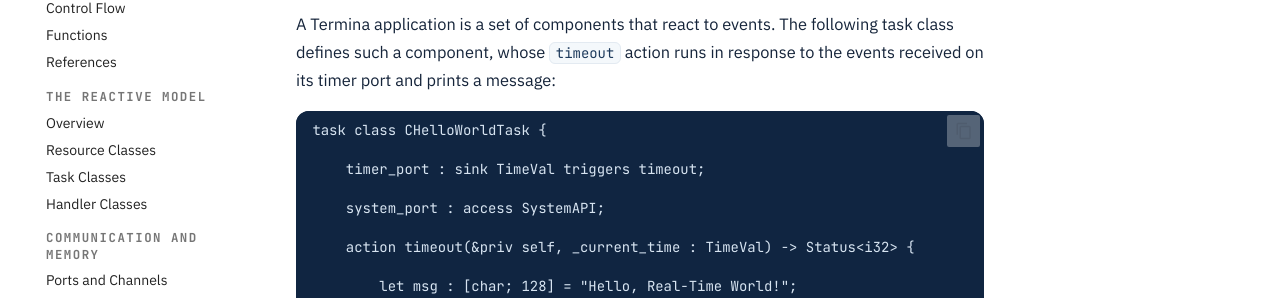
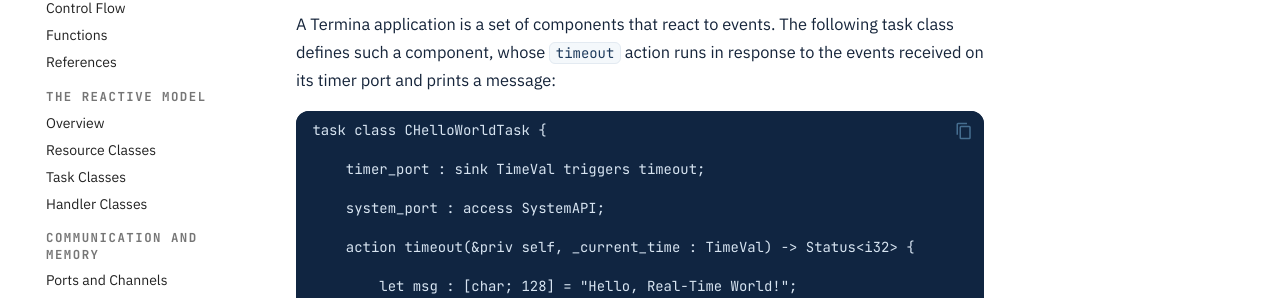
Before and after one commit to termina-lang/termina-book, an MkDocs documentation site: the page built from docs/index.md, in a window 1280 px wide. Shown: the part 462-760 px from the top of the page. Built offline with MkDocs 1.6.1 and Material for MkDocs 9.7.7, drawn with Linux system fonts in a browser that asks for light colours; comment, search, counter and statistics services are not loaded.

Commit message:
fix: target Material's renamed .md-code__nav/.md-code__button for the copy button

```diff
--- a/docs/stylesheets/termina.css
+++ b/docs/stylesheets/termina.css
@@ -126,7 +126,14 @@
 }
 .md-typeset .highlight { border-radius: 13px; }
 /* copy-to-clipboard button: legible on the navy panel */
+/* Material >=9.6 renamed it to .md-code__nav (the box) + .md-code__button (the icon);
+   older versions used .md-clipboard. The nav box blends with the panel; the icon
+   stays faint and brightens on hover. */
+.md-typeset .md-code__nav { background: transparent !important; box-shadow: none !important; }
+.md-typeset .md-code__button,
 .md-typeset .md-clipboard { background: transparent !important; box-shadow: none !important; color: rgba(135, 199, 242, .45); }
+.md-typeset .md-code__button:hover,
+.md-typeset .highlight:hover .md-code__button,
 .md-typeset .md-clipboard:hover,
 .md-typeset .highlight:hover .md-clipboard { color: var(--t-sky); }
 .md-typeset code {
```
